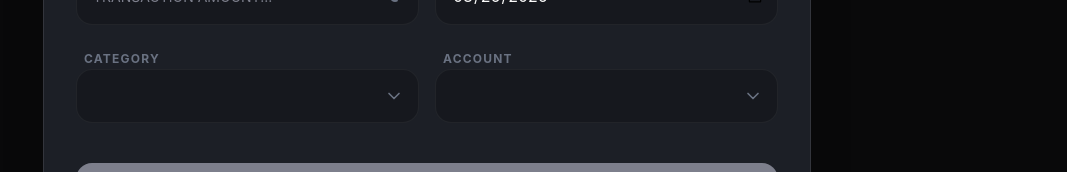
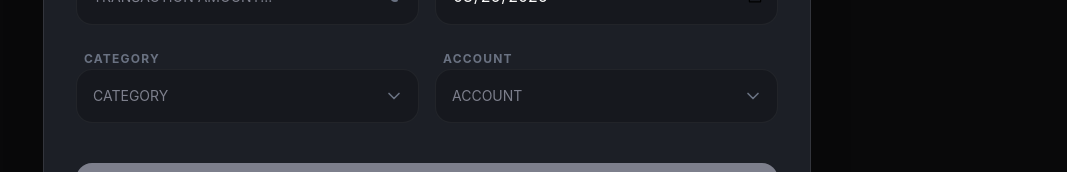
Before and after one commit to joanamarquees/kashbuddy, a React (Vite) app: page /home in a window 1280 px wide. Both pictures are taken after a click on the button 640 px from the left and 438 px from the top of the page. Shown: the part 424-596 px from the top of the page, without its empty margins (213-1280 px from the left). Built offline with nearby package versions, Linux system fonts and the light colour scheme.

Commit message:
refactor Dropdown component for improved value handling and validation; enhance error handling in transaction updates

```diff
--- a/src/components/ui/Dropdown.jsx
+++ b/src/components/ui/Dropdown.jsx
@@ -1,5 +1,4 @@
 import { ChevronDown } from "lucide-react";
-import { useState } from "react";
 import { useData } from "@/context/DataContext";
 import { getCategoriesByType } from "@/utils/categories";
 import { cn } from "@/utils/cn";
@@ -14,13 +13,25 @@ export function Dropdown({
 	onChange,
 }) {
 	const { categories, accounts } = useData();
-	const [selected, setSelected] = useState(!!value);
 
 	const handleChange = (e) => {
-		setTransactionData({ ...transactionData, [field]: e.target.value });
-		setSelected(true);
+		const newValue = e.target.value;
+		setTransactionData((prev) => ({ ...prev, [field]: newValue }));
 		onChange?.(e);
 	};
+
+	// Build the options list first so we can validate the current value.
+	// This handles stale IDs left over from deleted categories/accounts —
+	// if the value doesn't match any live option we fall back to "default"
+	// so the placeholder shows and the first real option can be selected.
+	const options =
+		field === "categoryId"
+			? getCategoriesByType(categories, transactionData.transactionType)
+			: accounts;
+
+	const isValidValue = value && options.some((opt) => opt.id === value);
+	const effectiveValue = isValidValue ? value : "default";
+	const selected = !!isValidValue;
 
 	return (
 		<div className="space-y-2 w-1/2">
@@ -38,34 +49,17 @@ export function Dropdown({
 						selected ? "text-zinc-50" : "text-muted-color uppercase",
 					)}
 					onChange={handleChange}
-					value={value ?? "default"}
+					value={effectiveValue}
 					required
 				>
 					<option value="default" disabled>
 						{placeholder}
 					</option>
-					{field === "categoryId"
-						? getCategoriesByType(
-								categories,
-								transactionData.transactionType,
-							).map(({ id, label }) => (
-								<option
-									key={id}
-									value={id}
-									className="text-zinc-50 bg-zinc-900"
-								>
-									{label}
-								</option>
-							))
-						: accounts.map(({ id, bankName }) => (
-								<option
-									key={id}
-									value={id}
-									className="text-zinc-50 bg-zinc-900"
-								>
-									{bankName}
-								</option>
-							))}
+					{options.map(({ id, label: optLabel, bankName }) => (
+						<option key={id} value={id} className="text-zinc-50 bg-zinc-900">
+							{optLabel ?? bankName}
+						</option>
+					))}
 				</select>
 				{/* Custom chevron icon */}
 				<span className="text-gray-500 pointer-events-none px-3.5">
--- a/src/hooks/useUpdateTransaction.js
+++ b/src/hooks/useUpdateTransaction.js
@@ -21,14 +21,12 @@ export const useUpdateTransaction = () => {
 
     const transactionDoc = await getDoc(transactionRef);
     if (!transactionDoc.exists()) {
-      console.error('No matching documents found');
-      return;
+      throw new Error('Transaction not found.');
     }
 
     const accountDoc = await getDoc(doc(db, 'accounts', accountId));
     if (!accountDoc.exists()) {
-      console.error('No matching account found');
-      return;
+      throw new Error('The account linked to this transaction no longer exists. Please select a valid account.');
     }
 
     const currentAmount = transactionDoc.data().amount;
--- a/src/pages/home/_components/TransactionCard.jsx
+++ b/src/pages/home/_components/TransactionCard.jsx
@@ -53,6 +53,7 @@ export const TransactionCard = ({ transaction }) => {
 			return;
 		}
 
+		try {
 			await updateTransaction({
 				id: transactionData.id,
 				transactionType: transactionData.transactionType,
@@ -66,6 +67,9 @@ export const TransactionCard = ({ transaction }) => {
 				accountId: transactionData.accountId,
 			});
 			setIsOpen(false);
+		} catch (err) {
+			setError(err.message || "Something went wrong. Please try again.");
+		}
 	}
 
 	async function handleDeleteTransaction() {
```
Lines whose indentation alone changed are shown as unchanged.
